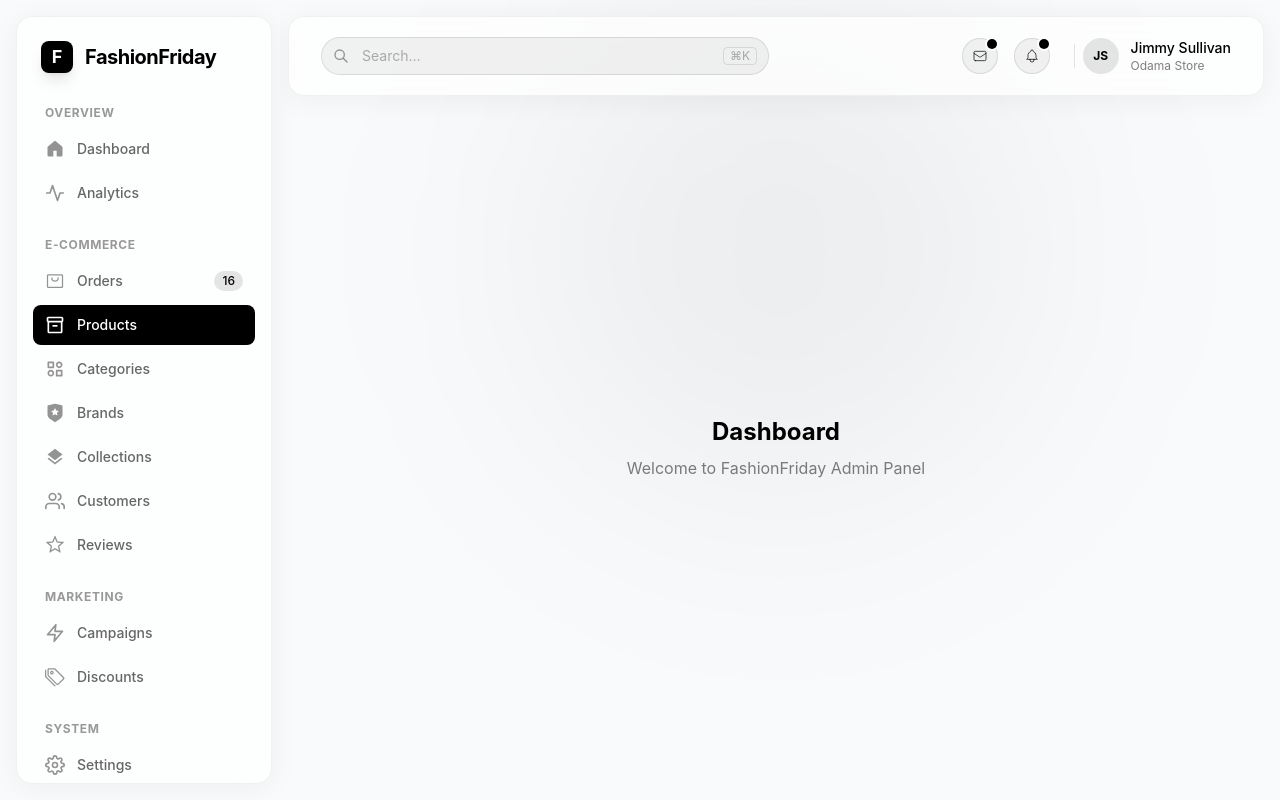
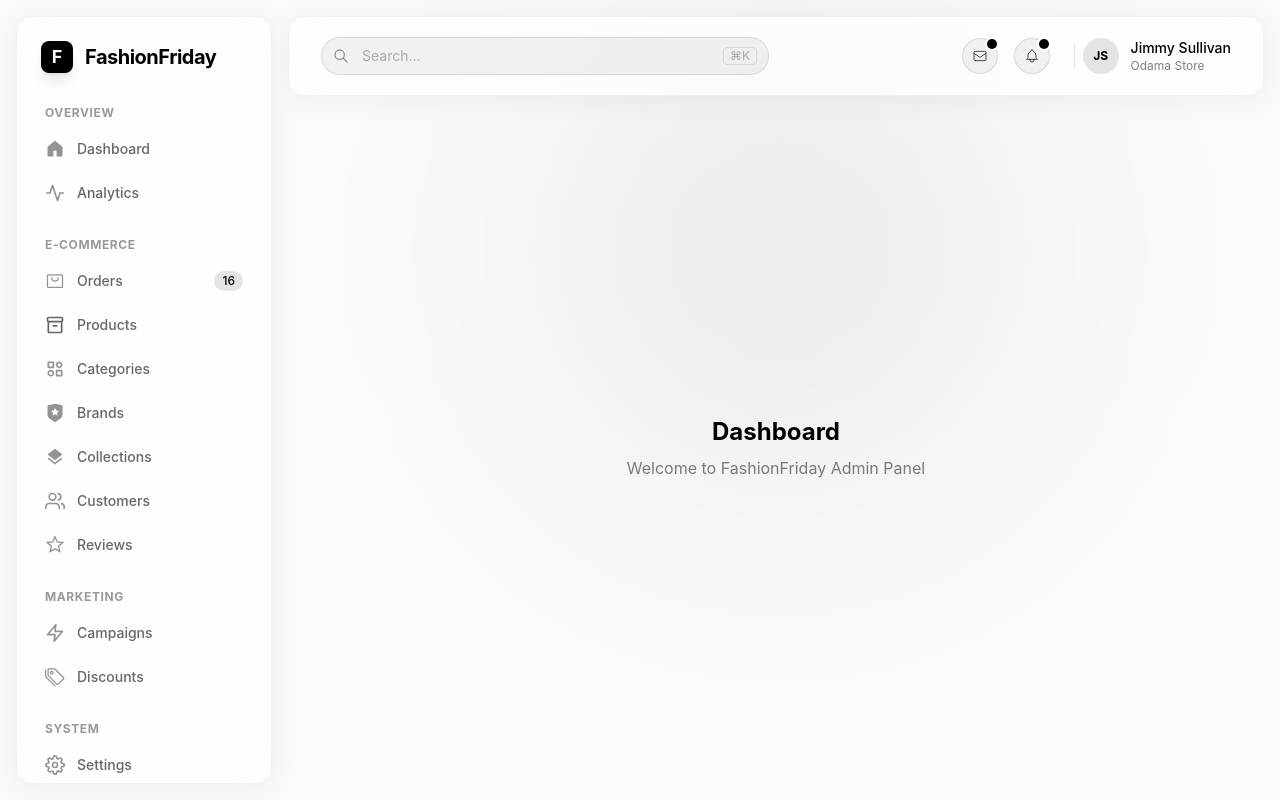
Before and after one commit to FashionFriday-tech/platform, a Next.js app in the folder apps/admin/: page / in a window 1280 px wide. Built offline with nearby package versions, Linux system fonts and the light colour scheme.

Commit message:
feat(admin): link orders in sidebar and update dependencies

```diff
--- a/apps/admin/src/components/layout/Sidebar.tsx
+++ b/apps/admin/src/components/layout/Sidebar.tsx
@@ -1,3 +1,5 @@
+'use client';
+
 import {
   HomeIcon,
   ActivityIcon,
@@ -16,8 +18,18 @@ import {
 } from '@ff/ui';
 import { ThemeToggle } from '@/components/ThemeToggle';
 import Link from 'next/link';
+import { usePathname } from 'next/navigation';
 
 export function Sidebar() {
+  const pathname = usePathname() || '';
+
+  const getLinkClass = (path: string) => {
+    const isActive = pathname.startsWith(path);
+    return isActive
+      ? 'flex items-center space-x-3 rounded-lg bg-black px-3 py-2.5 text-white transition-all dark:bg-white dark:text-black'
+      : 'flex items-center space-x-3 rounded-lg px-3 py-2.5 text-black/60 transition-all hover:bg-black/5 hover:text-black dark:text-white/60 dark:hover:bg-white/5 dark:hover:text-white';
+  };
+
   return (
     <aside className="glass-panel relative sticky top-4 z-10 my-4 mr-2 ml-4 flex hidden h-[calc(100vh-2rem)] w-64 flex-shrink-0 flex-col overflow-hidden rounded-2xl border-black/5 md:flex dark:border-white/5">
       <div className="flex items-center space-x-3 p-6 pb-2">
@@ -57,9 +69,9 @@ export function Sidebar() {
             E-Commerce
           </p>
           <div className="space-y-1">
-            <a
-              href="#"
-              className="flex items-center justify-between rounded-lg px-3 py-2.5 text-black/60 transition-all hover:bg-black/5 hover:text-black dark:text-white/60 dark:hover:bg-white/5 dark:hover:text-white"
+            <Link
+              href="/orders"
+              className={getLinkClass('/orders').replace('space-x-3', 'justify-between')}
             >
               <div className="flex items-center space-x-3">
                 <ShoppingBagIcon className="h-5 w-5 opacity-70" />
@@ -68,11 +80,8 @@ export function Sidebar() {
               <span className="rounded-full bg-black/10 px-2 py-0.5 text-xs font-medium text-black dark:bg-white/10 dark:text-white">
                 16
               </span>
-            </a>
-            <Link
-              href="/products"
-              className="flex items-center space-x-3 rounded-lg bg-black px-3 py-2.5 text-white transition-all dark:bg-white dark:text-black"
-            >
+            </Link>
+            <Link href="/products" className={getLinkClass('/products')}>
               <PackageIcon className="h-5 w-5" />
               <span className="text-sm font-medium">Products</span>
             </Link>
```
Also changed, not shown: 1 other file (tests, documents, lock files or other folders).
